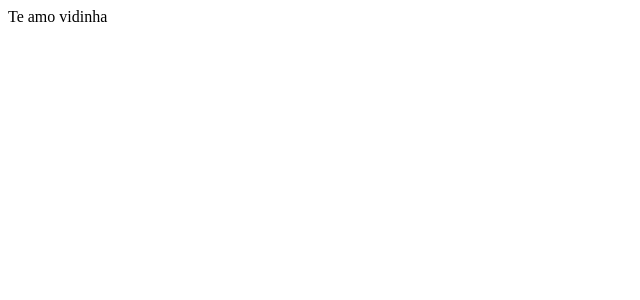
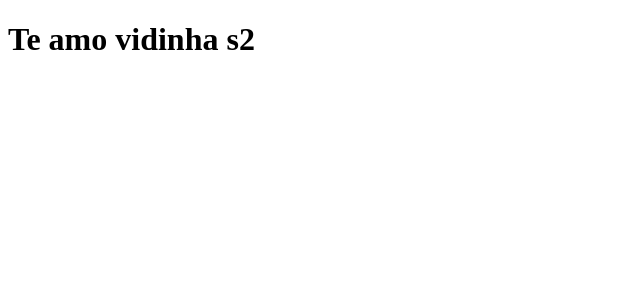
Before and after one commit to willianPaulinoSantos/consultoria, a Next.js app: page / in a window 1280 px wide. Shown: the top 300 px of the page, without its empty margins (0-640 px from the left). Built offline with nearby package versions, Linux system fonts and the light colour scheme.

Commit message:
Another deployment test

```diff
--- a/pages/index.js
+++ b/pages/index.js
@@ -1,5 +1,5 @@
 function Home() {
-    return <div>Te amo vidinha</div>
+    return <h1>Te amo vidinha s2</h1>
 }
 
 export default Home
```
